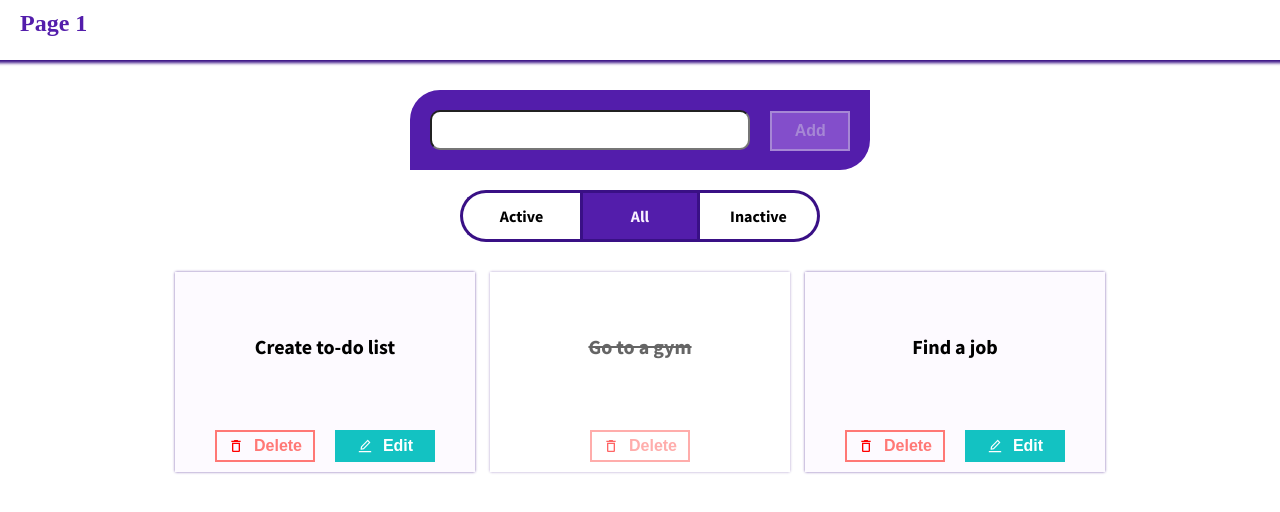
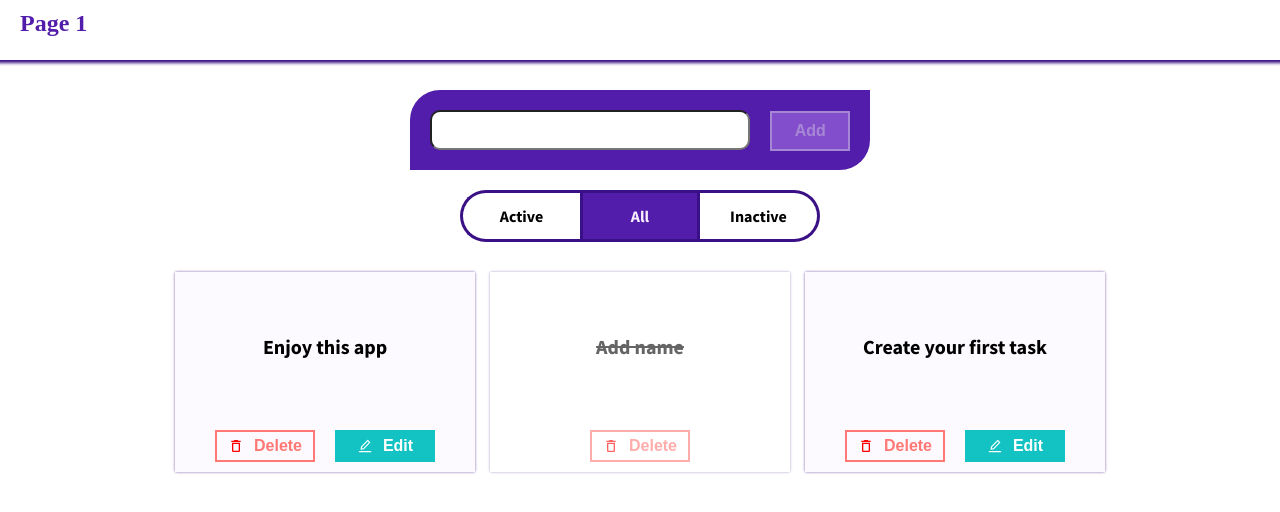
Before and after one commit to takeAmoment/react-todo-hw, a React (Create React App) app: page /todo in a window 1280 px wide. Shown: the top 512 px of the page. Built offline with nearby package versions, Linux system fonts and the light colour scheme.

Commit message:
feat: change data

```diff
--- a/src/data/todoList.js
+++ b/src/data/todoList.js
@@ -1,20 +1,17 @@
 const todoList = [
   {
     id: 0,
-    name: "Create to-do list",
-    description: "Create to-do list",
+    name: "Enjoy this app",
     active: true,
   },
   {
     id: 1,
-    name: "Go to a gym",
-    description: "Find gym",
+    name: "Add name",
     active: false,
   },
   {
     id: 2,
-    name: "Find a job",
-    description: "Find a job",
+    name: "Create your first task",
     active: true,
   },
 ];
```
